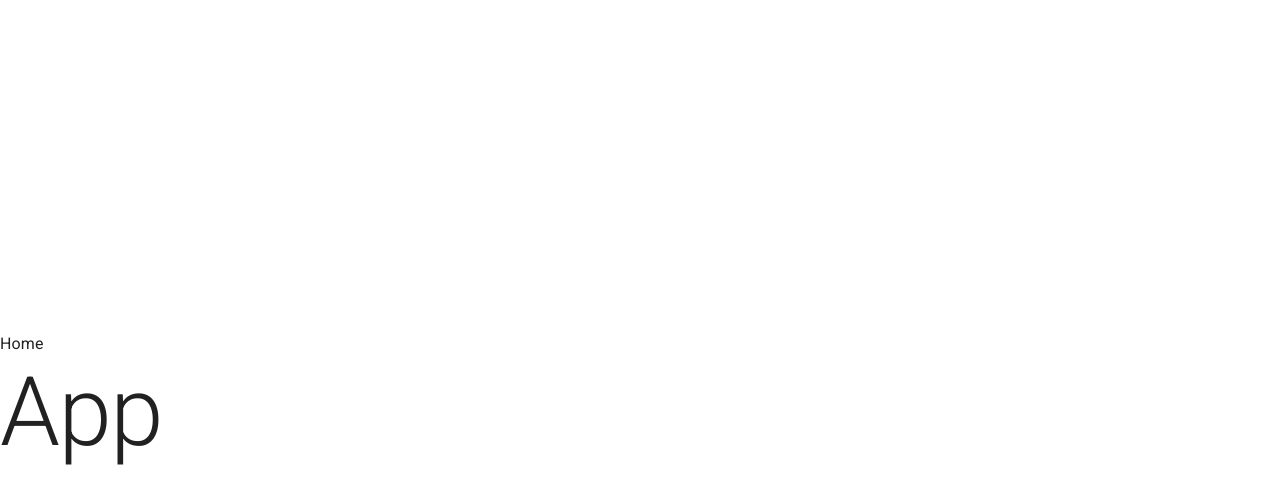
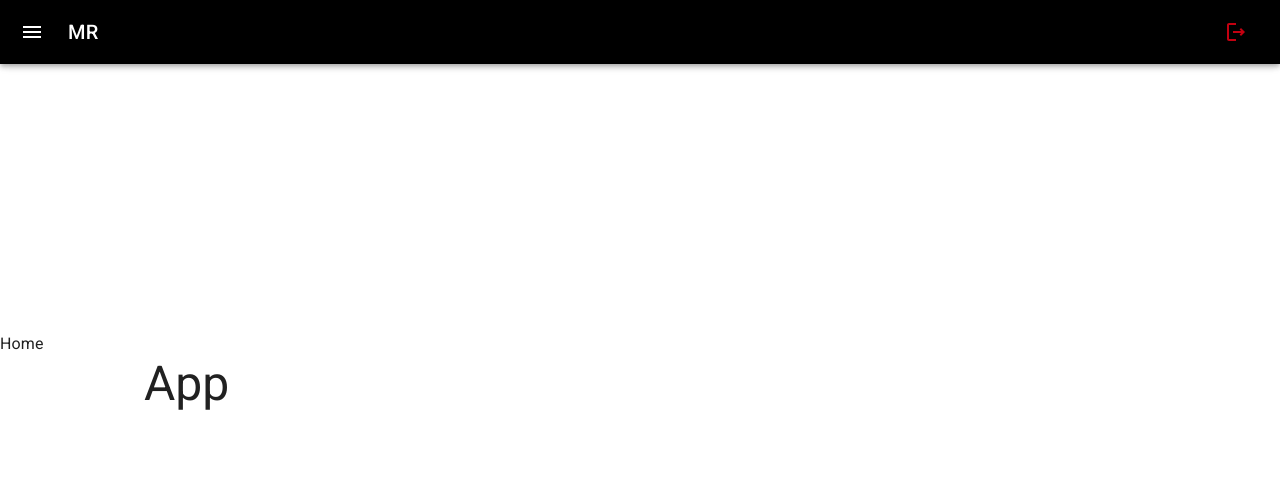
Before and after one commit to Maij3/manga-reader, a React (Vite) app: page / in a window 1280 px wide. Shown: the top 504 px of the page. Built offline with nearby package versions, Linux system fonts and the light colour scheme.

Commit message:
[feature/config-theme] Add theme

```diff
--- a/src/App.tsx
+++ b/src/App.tsx
@@ -1,10 +1,13 @@
+import MainLayout  from "@core/components/mainLayout"
 import { AppTheme } from "@core/theme"
 import { Typography } from "@mui/material"
 
 function App() {
   return (
     <AppTheme>
-     <Typography variant="h1">App</Typography>
+      <MainLayout>
+        <Typography variant="h3">App</Typography>
+      </MainLayout>
     </AppTheme>
   )
 }
--- /dev/null
+++ b/src/core/components/index.ts
@@ -0,0 +1,3 @@
+export * from "./navBar";
+export * from "./sideBar";
+export * from "./mainLayout";
--- /dev/null
+++ b/src/core/components/mainLayout/component.tsx
@@ -0,0 +1,26 @@
+import { Box, Toolbar } from '@mui/material';
+import { SideBar, Navbar } from '@core/components';
+
+type TMainLayout = {
+  drawerWidth?: number;
+  children?: React.ReactNode | React.ReactNode[];
+}
+
+function MainLayout({ children, drawerWidth = 240 }: TMainLayout) {
+  return (
+    <Box>
+      <Box
+        sx={{ display: "flex" }}
+      >
+        <Navbar drawerWidth={drawerWidth} />
+        <SideBar drawerWidth={drawerWidth} />
+        <Box component='main' sx={{ flexGrow: 1, p: 3 }}>
+          <Toolbar />
+        </Box>
+        {children}
+      </Box>
+    </Box>
+  )
+}
+
+export default MainLayout;
--- /dev/null
+++ b/src/core/components/mainLayout/index.ts
@@ -0,0 +1 @@
+export { default } from "./component";
--- /dev/null
+++ b/src/core/components/navBar/component.tsx
@@ -0,0 +1,47 @@
+import { LogoutOutlined, MenuOutlined } from "@mui/icons-material"
+import { AppBar, Container, Grid, IconButton, Toolbar, Typography } from "@mui/material"
+
+type TNavbar = {
+  drawerWidth: number
+}
+
+function Navbar({ drawerWidth }: TNavbar) {
+  return (
+    <Container>
+    <AppBar
+      position="fixed"
+      sx={{
+        width: { xl: `calc(100% - ${drawerWidth}px)` },
+        ml: { sm: `${drawerWidth}px` },
+      }}
+    >
+      <Toolbar>
+        <IconButton
+          color="inherit"
+          edge="start"
+          sx={{ mr: 2, display: {  xl: "none" } }}
+        >
+          <MenuOutlined />
+        </IconButton>
+        <Grid
+          container
+          direction="row"
+          justifyContent="space-between"
+          alignItems="center"
+        >
+          <Typography variant="h6" noWrap component="div">
+            MR
+          </Typography>
+          <IconButton color="error">
+            <LogoutOutlined />
+          </IconButton>
+        </Grid>
+      </Toolbar>
+    </AppBar>
+
+    </Container>
+
+  )
+}
+
+export { Navbar }
--- /dev/null
+++ b/src/core/components/navBar/index.ts
@@ -0,0 +1 @@
+export * from "./component";
--- /dev/null
+++ b/src/core/components/navBar/itemMenu/component.tsx
@@ -0,0 +1,19 @@
+import { TurnedInNot } from "@mui/icons-material";
+import { Grid, ListItem, ListItemButton, ListItemIcon, ListItemText } from "@mui/material";
+
+function NavBarItemMenu() {
+  return (
+    <ListItem disablePadding>
+      <ListItemButton >
+        <ListItemIcon>
+          <TurnedInNot />
+        </ListItemIcon>
+        <Grid container sx={{ flexDirection: "column" }}>
+          <ListItemText primary='Home' />
+        </Grid>
+      </ListItemButton>
+    </ListItem>
+  )
+}
+
+export { NavBarItemMenu }
--- /dev/null
+++ b/src/core/components/navBar/itemMenu/index.ts
@@ -0,0 +1 @@
+export * from "./component";
--- /dev/null
+++ b/src/core/components/sideBar/component.tsx
@@ -0,0 +1,49 @@
+import { Box, Divider, Drawer, Toolbar, Typography } from "@mui/material";
+import { NavBarItemMenu } from "@core/components/navBar/itemMenu";
+
+type TSideBar = {
+  drawerWidth: number;
+}
+function SideBar({ drawerWidth }: TSideBar) {
+  return (
+    <Box component='nav' sx={{
+      width: {
+        sm: drawerWidth
+      },
+      flexShrink: { sm: 0 },
+      display: { xs: "none", sm: "none", xl: "block" },
+    }}>
+      <Drawer
+        open={true}
+        anchor="left"
+        transitionDuration={{ enter: 800, exit: 800 }}
+        variant="permanent"
+        hideBackdrop={true}
+        sx={{
+          display: 'block',
+          "& .MuiDrawer-paper": { boxSizing: "border-box", width: drawerWidth },
+        }}
+      >
+        <Toolbar>
+          <img
+            src=""
+            style={{ borderRadius: "50%", margin: "10px auto" }}
+            referrerPolicy="no-referrer"
+          />
+        </Toolbar>
+        <Typography
+          style={{ textAlign: "center", marginBottom: "10px" }}
+          variant="h6"
+          noWrap
+          component="div"
+        >
+          User
+        </Typography>
+        <Divider />
+
+        <NavBarItemMenu />
+      </Drawer>
+    </Box>
+  )
+}
+export { SideBar }
--- /dev/null
+++ b/src/core/components/sideBar/index.ts
@@ -0,0 +1 @@
+export * from "./component";
--- a/vite.config.ts
+++ b/vite.config.ts
@@ -4,8 +4,7 @@ import path from 'node:path';
 
 export default defineConfig({
  plugins: [react()],
-  base: "/manga-reader/",
-  resolve: {
+ resolve: {
     alias: {
       "@core": path.resolve(__dirname, "./src/core")
     }
```
